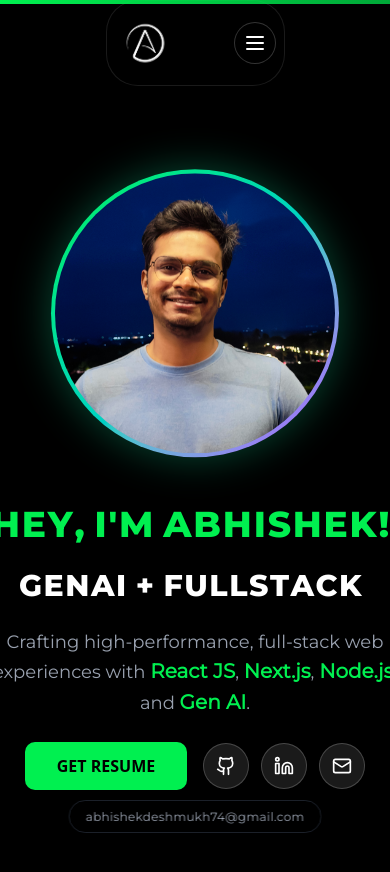
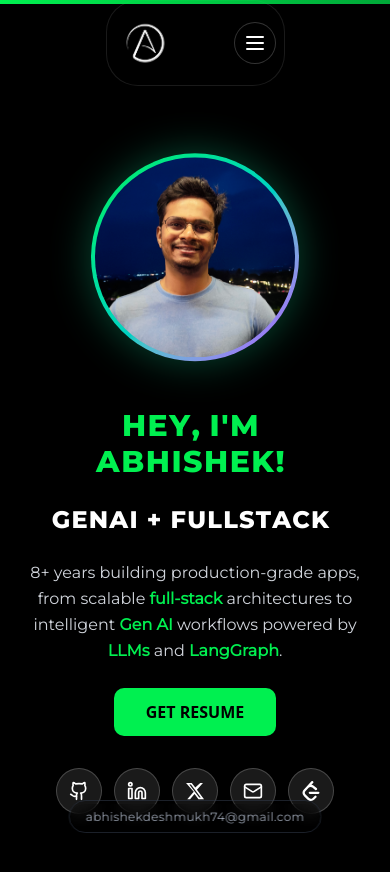
Before and after one commit to abhishekDeshmukh74/abhishekdeshmukh74.github.io, a React (Vite) app: page / in a window 390 px wide. Shown: the top 872 px of the page. Built offline with nearby package versions, Linux system fonts and the light colour scheme; a web font is replaced by a local one.

Commit message:
Refactor component styles for improved responsiveness; add LeetCode profile link to constants; update social media links in Navbar.

```diff
--- a/src/components/atoms/SectionHeading.tsx
+++ b/src/components/atoms/SectionHeading.tsx
@@ -14,7 +14,7 @@
   return (
     <>
       <h2
-        className={`text-5xl md:text-6xl font-extrabold tracking-wide text-center ${headingClassName}`}
+        className={`text-3xl sm:text-4xl md:text-5xl lg:text-6xl font-extrabold tracking-wide text-center ${headingClassName}`}
       >
         <span className="text-white/30 font-light">&lt;</span>
         <span className="text-[#00f050]"> {title} </span>
--- a/src/components/organisms/AboutSection.tsx
+++ b/src/components/organisms/AboutSection.tsx
@@ -87,7 +87,7 @@
           headingClassName="about-heading"
           hrClassName="about-hr"
         />
-        <p className="about-text text-xl md:text-2xl leading-relaxed text-gray-300 font-montserrat text-start">
+        <p className="about-text text-base sm:text-lg md:text-xl leading-loose text-gray-300 font-montserrat text-start">
           {splitText(about)}
         </p>
       </div>
--- a/src/components/organisms/HeroSection.tsx
+++ b/src/components/organisms/HeroSection.tsx
@@ -31,7 +31,7 @@
   const text2 = profile.tagline;
 
   return (
-    <section className="px-8 md:px-64 py-20 overflow-hidden">
+    <section className="px-6 sm:px-10 md:px-16 lg:px-28 xl:px-48 py-16 sm:py-20 overflow-hidden">
       <motion.div
         variants={containerVariants}
         initial="hidden"
@@ -50,7 +50,7 @@
             transition={{ duration: 4, repeat: Infinity, ease: "easeInOut" }}
             className="relative"
           >
-            <div className="w-72 h-72 md:w-96 md:h-96 rounded-full p-1 bg-gradient-to-br from-pista via-teal-400 to-purple-500 shadow-[0_0_40px_rgba(16,185,129,0.4)]">
+            <div className="w-52 h-52 sm:w-64 sm:h-64 md:w-80 md:h-80 lg:w-96 lg:h-96 rounded-full p-1 bg-gradient-to-br from-pista via-teal-400 to-purple-500 shadow-[0_0_40px_rgba(16,185,129,0.4)]">
               <img
                 src={me}
                 alt={profile.name}
@@ -69,7 +69,7 @@
         >
           <motion.h1
             variants={titleVariants}
-            className="text-pista text-4xl md:text-5xl font-montserrat-extrabold tracking-wider whitespace-nowrap"
+            className="text-pista text-3xl sm:text-4xl md:text-5xl font-montserrat-extrabold tracking-wider"
           >
             {text1.split(" ").map((word, wIndex) => (
               <span key={wIndex} className="inline-block mr-2">
@@ -93,7 +93,7 @@
           </motion.h1>
 
           <motion.h2
-            className="text-white text-3xl md:text-4xl font-montserrat-extrabold"
+            className="text-white text-2xl sm:text-3xl md:text-4xl font-montserrat-extrabold"
             initial={{ opacity: 0, scale: 0.8 }}
             animate={{ opacity: 1, scale: 1 }}
             transition={{ duration: 0.8, delay: 0.8, ease: "easeOut" }}
@@ -121,39 +121,39 @@
 
           <motion.p
             variants={itemVariants}
-            className="text-gray-400 max-w-lg leading-relaxed font-montserrat text-lg"
+            className="text-gray-300 max-w-lg leading-relaxed font-montserrat text-base sm:text-lg"
           >
-            Crafting high-performance, full-stack web experiences with{" "}
+            8+ years building production-grade apps, from scalable{" "}
             <motion.span
-              className="text-pista font-bold text-xl"
+              className="text-pista font-bold"
               whileHover={{ scale: 1.1, color: "#10b981" }}
               transition={{ duration: 0.2 }}
             >
-              React JS
-            </motion.span>
-            ,{" "}
+              full-stack
+            </motion.span>{" "}
+            architectures to intelligent{" "}
             <motion.span
-              className="text-pista font-bold text-xl"
-              whileHover={{ scale: 1.1, color: "#10b981" }}
-              transition={{ duration: 0.2 }}
-            >
-              Next.js
-            </motion.span>
-            ,{" "}
-            <motion.span
-              className="text-pista font-bold text-xl"
-              whileHover={{ scale: 1.1, color: "#10b981" }}
-              transition={{ duration: 0.2 }}
-            >
-              Node.js
-            </motion.span>
-            , and{" "}
-            <motion.span
-              className="text-pista font-bold text-xl"
+              className="text-pista font-bold"
               whileHover={{ scale: 1.1, color: "#10b981" }}
               transition={{ duration: 0.2 }}
             >
               Gen AI
+            </motion.span>{" "}
+            workflows powered by{" "}
+            <motion.span
+              className="text-pista font-bold"
+              whileHover={{ scale: 1.1, color: "#10b981" }}
+              transition={{ duration: 0.2 }}
+            >
+              LLMs
+            </motion.span>{" "}
+            and{" "}
+            <motion.span
+              className="text-pista font-bold"
+              whileHover={{ scale: 1.1, color: "#10b981" }}
+              transition={{ duration: 0.2 }}
+            >
+              LangGraph
             </motion.span>
             .
           </motion.p>
@@ -162,7 +162,7 @@
             initial={{ opacity: 0, y: 20 }}
             animate={{ opacity: 1, y: 0 }}
             transition={{ duration: 0.6, delay: 1.5 }}
-            className="flex flex-wrap gap-4 justify-center md:justify-start items-center"
+            className="flex flex-col gap-8 justify-center md:justify-start items-center md:items-start"
           >
             <motion.a
               href={profile.resumeUrl}
@@ -203,6 +203,19 @@
                 <Linkedin size={20} color="#FFFFFF" />
               </motion.a>
               <motion.a
+                href={profile.twitter}
+                target="_blank"
+                rel="noopener noreferrer"
+                aria-label="X (Twitter) profile"
+                whileHover={{ scale: 1.15, y: -2 }}
+                whileTap={{ scale: 0.9 }}
+                className="p-3 rounded-full bg-white/10 border border-white/20 hover:bg-pista hover:border-pista transition-all duration-300"
+              >
+                <svg width="20" height="20" viewBox="0 0 24 24" fill="#FFFFFF" xmlns="http://www.w3.org/2000/svg">
+                  <path d="M18.244 2.25h3.308l-7.227 8.26 8.502 11.24H16.17l-4.714-6.231-5.401 6.231H2.744l7.737-8.835L1.254 2.25H8.08l4.253 5.622zm-1.161 17.52h1.833L7.084 4.126H5.117z"/>
+                </svg>
+              </motion.a>
+              <motion.a
                 href={`mailto:${profile.email}`}
                 aria-label="Send email"
                 whileHover={{ scale: 1.15, y: -2 }}
@@ -210,6 +223,19 @@
                 className="p-3 rounded-full bg-white/10 border border-white/20 hover:bg-pista hover:border-pista transition-all duration-300"
               >
                 <Mail size={20} color="#FFFFFF" />
+              </motion.a>
+              <motion.a
+                href={profile.leetcode}
+                target="_blank"
+                rel="noopener noreferrer"
+                aria-label="LeetCode profile"
+                whileHover={{ scale: 1.15, y: -2 }}
+                whileTap={{ scale: 0.9 }}
+                className="p-3 rounded-full bg-white/10 border border-white/20 hover:bg-pista hover:border-pista transition-all duration-300"
+              >
+                <svg width="20" height="20" viewBox="0 0 24 24" fill="#FFFFFF" xmlns="http://www.w3.org/2000/svg">
+                  <path d="M13.483 0a1.374 1.374 0 0 0-.961.438L7.116 6.226l-3.854 4.126a5.266 5.266 0 0 0-1.209 2.104 5.35 5.35 0 0 0-.125.513 5.527 5.527 0 0 0 .062 2.362 5.83 5.83 0 0 0 .349 1.017 5.938 5.938 0 0 0 1.271 1.818l4.277 4.193.039.038c2.248 2.165 5.852 2.133 8.063-.074l2.396-2.392c.54-.54.54-1.414.003-1.955a1.378 1.378 0 0 0-1.951-.003l-2.396 2.392a3.021 3.021 0 0 1-4.205.038l-.02-.019-4.276-4.193c-.652-.64-.972-1.469-.948-2.263a2.68 2.68 0 0 1 .066-.523 2.545 2.545 0 0 1 .619-1.164L9.13 8.114c1.058-1.134 3.204-1.27 4.43-.278l3.501 2.831c.593.48 1.461.387 1.94-.207a1.384 1.384 0 0 0-.207-1.943l-3.5-2.831c-.8-.647-1.766-1.045-2.774-1.202l2.015-2.158A1.384 1.384 0 0 0 13.483 0zm-2.866 12.815a1.38 1.38 0 0 0-1.38 1.382 1.38 1.38 0 0 0 1.38 1.382H20.79a1.38 1.38 0 0 0 1.38-1.382 1.38 1.38 0 0 0-1.38-1.382z"/>
+                </svg>
               </motion.a>
             </div>
           </motion.div>
--- a/src/components/organisms/ProjectsSection.tsx
+++ b/src/components/organisms/ProjectsSection.tsx
@@ -108,13 +108,13 @@
         <div className='text-center mb-16'>
           <h2
             ref={titleRef}
-            className='text-4xl md:text-6xl text-pista font-montserrat-extrabold mb-6 will-change-transform'
+            className='text-3xl sm:text-4xl md:text-5xl lg:text-6xl text-pista font-montserrat-extrabold mb-6 will-change-transform'
           >
             Featured Projects
           </h2>
           <p
             ref={subtitleRef}
-            className='text-white text-lg md:text-xl max-w-3xl font-montserrat mx-auto leading-relaxed will-change-transform'
+            className='text-gray-300 text-sm sm:text-base md:text-lg lg:text-xl max-w-3xl font-montserrat mx-auto leading-relaxed will-change-transform'
           >
             A selection of projects spanning full-stack development, Gen AI integrations, and modern web experiences
           </p>
--- a/src/constants.ts
+++ b/src/constants.ts
@@ -28,6 +28,7 @@
     github: string;
     linkedin: string;
     twitter: string;
+    leetcode: string;
     portfolioUrl: string;
     about: string;
 }
@@ -75,7 +76,8 @@
     resumeUrl: "https://drive.google.com/file/d/1iZrJrlJTAS5oeltL1jU_qdlD58iN7B-o/view?usp=drive_link",
     github: "https://github.com/abhishekDeshmukh74",
     linkedin: "https://www.linkedin.com/in/abhishek-deshmukh-dev/",
-    twitter: "https://twitter.com/4bhi__deshmukh",
+    twitter: "https://x.com/4bhi__deshmukh",
+    leetcode: "https://leetcode.com/u/M0r9h3u5/",
     portfolioUrl: "https://www.abhishekdeshmukh.com",
     about: `Gen AI + full-stack developer with 8.5 years of experience across startups, service-based, and product-based companies. I work as a Full Stack Software Engineer creating cutting-edge services and sleek user experiences — specialising in React, Next.js, Node.js, TypeScript, and Java Spring Boot, with a strong focus on Gen AI features using LLMs, LangGraph, and AI workflows. My experience spans architecture design, performance optimisation, microservices, cloud (AWS, Firebase), and real-world AI integrations. I thrive on learning new technologies and consistently challenge myself to deliver client-focused engineering and impactful product features.`,
 };
```
Also changed, not shown: src/components/molecules/ExperienceCard.tsx (+12 -10 lines), src/components/organisms/Navbar.tsx (+1 -32 lines).
